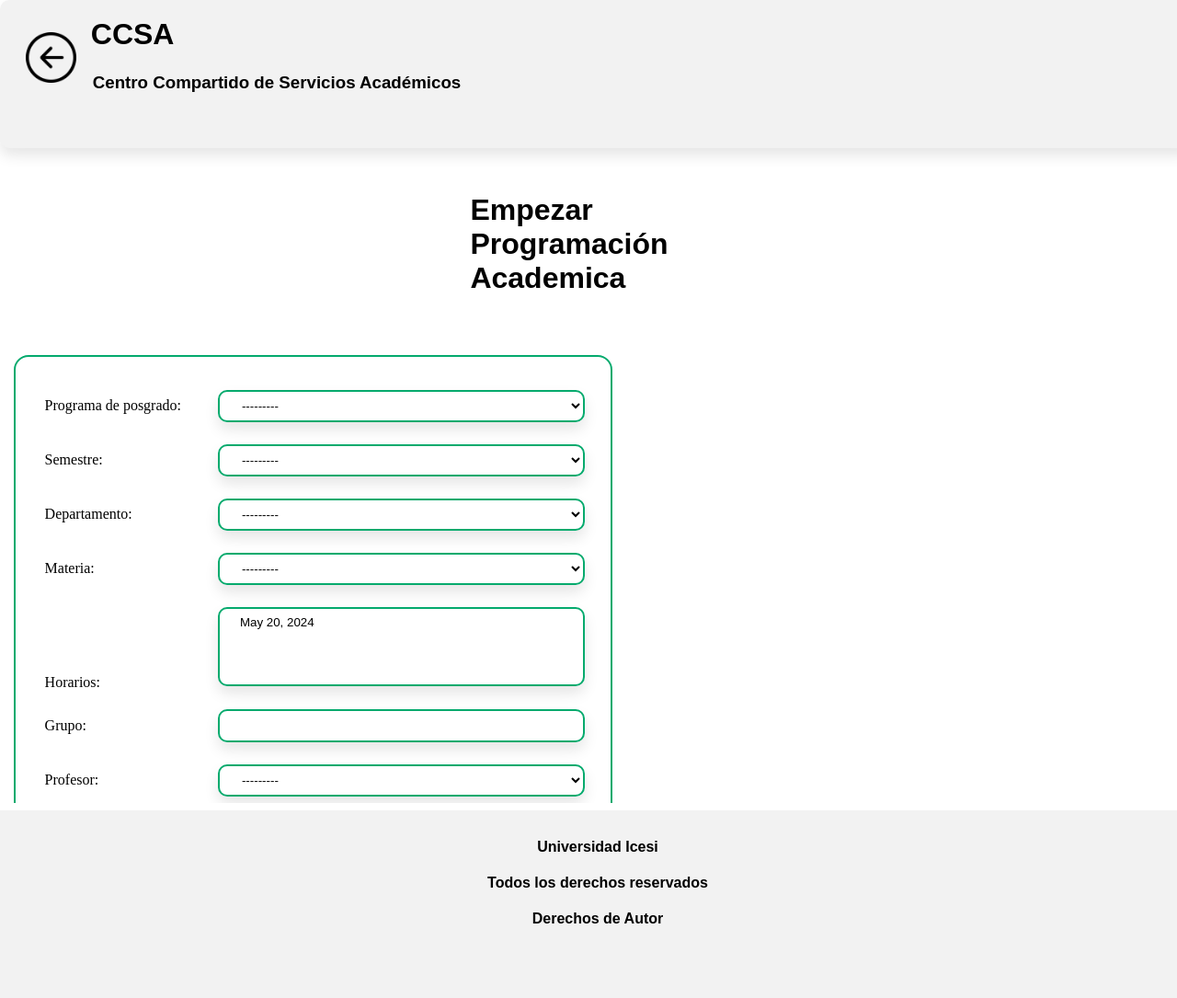
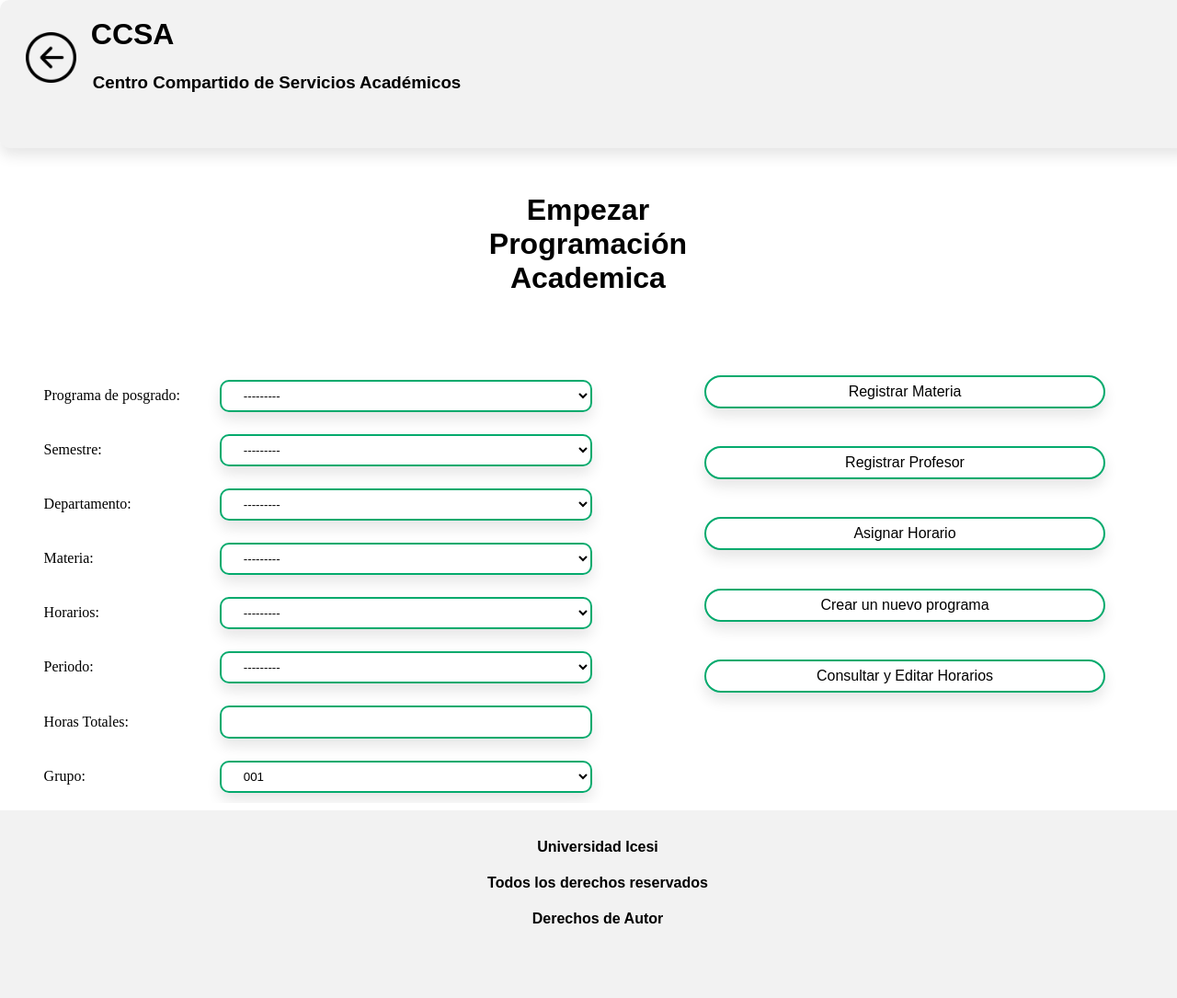
Before and after one commit to ICESI-PI1-2024A-G1/proyecto-t2, a Django app: page /index/programacion/ in a window 1280 px wide. Shown: the whole page at 92% size. Run offline with Django 5.2, Linux system fonts and the light colour scheme; data comes from the database, SQL or seed files in the repository; both versions use the stored data as it was after the commit.

Commit message:
JSCF/feat: "Updated forms, templates, views, and models in CCSApp; added new fields and relationships; modified existing code for programacion academica and informe programacion."

```diff
--- a/code/CCSApp/forms.py
+++ b/code/CCSApp/forms.py
@@ -133,6 +133,9 @@ class CrearProgramaAcademico(forms.Form):
 
         return cleaned_data
 
+from django import forms
+from .models import Programa_de_posgrado, Semestre, Departamento, Materia, Horario, Profesor
+
 class ProgramacionAcademicaForm(forms.Form):
     programa_de_posgrado = forms.ModelChoiceField(
         label="Programa de posgrado",
@@ -149,37 +152,120 @@ class ProgramacionAcademicaForm(forms.Form):
         queryset=Departamento.objects.all(),
         widget=forms.Select(attrs={'class': 'form-control2'})
     )
-    # No necesitas este campo, ya que las horas totales no son un valor que se seleccione
-    # horas = forms.FloatField(label='Horas totales', widget=forms.Select(attrs={'class': 'form-control2'}))
     materia = forms.ModelChoiceField(
         label="Materia",
-        queryset=Materia.objects.none(),  # Inicialmente vacío, se llenará dinámicamente
+        queryset=Materia.objects.all(),
         widget=forms.Select(attrs={'class': 'form-control2', 'id': 'id_materia'})
     )
-
-    horario_choices = [(horario.id_horario, horario.fecha_inicio_horario) for horario in Horario.objects.all()]
-    horarios = forms.ChoiceField(
+    horario = forms.ModelChoiceField(
         label="Horarios",
-        choices=horario_choices,
-        widget=forms.SelectMultiple(attrs={'class': 'form-control2'})
+        queryset=Horario.objects.all(),
+        widget=forms.Select(attrs={'class': 'form-control2', 'id': 'id_horario'})
     )
-
-    grupo = forms.CharField(
-        max_length=10,
+    periodo = forms.ModelChoiceField(
+        label="Periodo",
+        queryset=Periodo.objects.all(),
+        widget=forms.Select(attrs={'class': 'form-control2', 'id': 'id_periodo'})
+    )
+    horas = forms.FloatField(
+        label='Horas Totales',
+        widget=forms.NumberInput(attrs={'class': 'form-control2', 'id': 'id_horas'})
+    )
+    grupo = forms.ChoiceField(
+        choices=[('001', '001'), ('002', '002'), ('003', '003'), ('004', '004')],
         label="Grupo",
-        widget=forms.TextInput(attrs={'class': 'form-control2'})  # Cambiamos a TextInput
+        widget=forms.Select(attrs={'class': 'form-control2', 'id': 'id_grupo'})
     )
-
     profesor = forms.ModelChoiceField(
         label="Profesor",
         queryset=Profesor.objects.all(),
         widget=forms.Select(attrs={'class': 'form-control2'})
     )
+    num_creditos = forms.IntegerField(
+        label='Número de Créditos',
+        widget=forms.HiddenInput(),
+        required=False
+    )
+    modalidad = forms.CharField(
+        label='Modalidad',
+        widget=forms.HiddenInput(),  # Campo oculto
+        initial='Presencial'  # Puedes definir un valor por defecto si es necesario
+    )
+    tipo_de_contrato = forms.CharField(
+        label='Tipo de Contrato',
+        widget=forms.HiddenInput(),  # Campo oculto
+        initial='N/A'  # Puedes definir un valor por defecto si es necesario
+    )
+    ciudad = forms.CharField(
+        label='Ciudad',
+        widget=forms.HiddenInput(),  # Campo oculto
+        initial='Ciudad Ejemplo'  # Puedes definir un valor por defecto si es necesario
+    )
+    correo_electronico = forms.EmailField(
+        label='Correo Electrónico',
+        widget=forms.HiddenInput(),  # Campo oculto
+        initial='correo@ejemplo.com'  # Puedes definir un valor por defecto si es necesario
+    )
+    telefono = forms.CharField(
+        label='Teléfono',
+        widget=forms.HiddenInput(),  # Campo oculto
+        initial='123456789'  # Puedes definir un valor por defecto si es necesario
+    )
+    fecha_de_clase = forms.DateField(
+        label='Fecha de Clase',
+        widget=forms.HiddenInput(),  # Campo oculto
+        initial='2023-01-01'  # Puedes definir un valor por defecto si es necesario
+    )
+    estado_de_contrato = forms.CharField(
+        label='Estado de Contrato',
+        widget=forms.HiddenInput(),  # Campo oculto
+        initial='Activo'  # Puedes definir un valor por defecto si es necesario
+    )
+    fecha_elab_contrato = forms.CharField(
+        label='Fecha Elaboración de Contrato',
+        widget=forms.HiddenInput(),  # Campo oculto
+        initial='N/A'  # Puedes definir un valor por defecto si es necesario
+    )
+    num_contrato = forms.CharField(
+        label='Número de Contrato',
+        widget=forms.HiddenInput(),  # Campo oculto
+        initial='N/A'  # Puedes definir un valor por defecto si es necesario
+    )
+    listas_mosaicos = forms.CharField(
+        label='Listas y Mosaicos',
+        widget=forms.HiddenInput(),  # Campo oculto
+        initial='N/A'  # Puedes definir un valor por defecto si es necesario
+    )
+    entrega_notas = forms.CharField(
+        label='Entrega de Notas',
+        widget=forms.HiddenInput(),  # Campo oculto
+        initial='N/A'  # Puedes definir un valor por defecto si es necesario
+    )
+    intu_canvas = forms.CharField(
+        label='Intu Canvas',
+        widget=forms.HiddenInput(),  # Campo oculto
+        initial='N/A'  # Puedes definir un valor por defecto si es necesario
+    )
+    tiquetes = forms.CharField(
+        label='Tiquetes',
+        widget=forms.HiddenInput(),  # Campo oculto
+        initial='N/A'  # Puedes definir un valor por defecto si es necesario
+    )
+    hotel = forms.CharField(
+        label='Hotel',
+        widget=forms.HiddenInput(),  # Campo oculto
+        initial='N/A'  # Puedes definir un valor por defecto si es necesario
+    )
+    viaticos = forms.CharField(
+        label='Viáticos',
+        widget=forms.HiddenInput(),  # Campo oculto
+        initial='N/A'  # Puedes definir un valor por defecto si es necesario
+    )
 
     def clean(self):
         cleaned_data = super().clean()
 
-        # Get the selected faculty instance
+        # Obtener las instancias seleccionadas
         selected_programa = cleaned_data.get('programa_de_posgrado')
         selected_semestre = cleaned_data.get('semestre')
         selected_departamento = cleaned_data.get('departamento')
@@ -187,25 +273,26 @@ class ProgramacionAcademicaForm(forms.Form):
         selected_horario = cleaned_data.get('horario')
         selected_grupo = cleaned_data.get('grupo')
         selected_profesor = cleaned_data.get('profesor')
+        selected_horas = cleaned_data.get('horas')
 
+        # Validar las opciones seleccionadas
+        if not all([selected_programa, selected_semestre, selected_departamento, selected_materia, selected_horario, selected_grupo, selected_profesor, selected_horas]):
+            raise forms.ValidationError('Seleccione una opción válida en todos los campos.')
 
-        selected = (selected_semestre,  selected_departamento, selected_programa, selected_materia, selected_horario, selected_profesor, selected_grupo)
+        # Obtener el número de créditos de la materia seleccionada
+        if selected_materia:
+            cleaned_data['num_creditos'] = selected_materia.creditos_materia
 
-        # Validate the selected faculty
-        if not selected:
-            raise forms.ValidationError('Seleccione una opcion valida')
+        if selected_horario:
+            cleaned_data['modalidad'] = selected_horario.modalidad
+            cleaned_data['fecha_de_clase'] = selected_horario.fecha_inicio_horario
 
-        # Update the cleaned data with the faculty instance
-        cleaned_data['semestre'] = selected_semestre
-        cleaned_data['departamento'] = selected_departamento
-        cleaned_data['programa_de_posgrado'] = selected_programa
-        cleaned_data['materia'] = selected_materia
-        cleaned_data['horario'] = selected_horario
-        cleaned_data['grupo'] = selected_grupo
-        cleaned_data['profesor'] = selected_profesor
+        if selected_profesor:
+            cleaned_data['correo_electronico'] = selected_profesor.correo_electronico
+            cleaned_data['telefono'] = selected_profesor.telefono
+            cleaned_data['tipo_de_contrato'] = selected_profesor.cedula_profesor
 
         return cleaned_data
-
 
 class CrearMallaCurricular(forms.Form):
     nombre_malla = forms.CharField(label="Nombre", max_length=255)
--- a/code/CCSApp/templates/Semestre/programacion_academica.html
+++ b/code/CCSApp/templates/Semestre/programacion_academica.html
@@ -35,15 +35,21 @@
             <div class="intermed">
                 <h1>Empezar Programación Academica</h1>
             </div>
-          <div class="intermed-bloq">
+            <div class="intermed-bloq-container">
                 <form method="POST" class="form-1" enctype="multipart/form-data" id="programacionForm">
                     {% csrf_token %}
                     {{ form.as_p }}
                     <div class="buttondiv">
                         <button type="submit" class="btn-1">Continuar</button>
-                <button class="btn-1" type="button" onclick="redirigirAsignarHorario()">Asignar Horario</button>
                     </div>
                 </form>
+                <div class="side-buttons">
+                    <button class="btn-1" type="button" onclick="redirigirRegistrarMateria()">Registrar Materia</button>
+                    <button class="btn-1" type="button" onclick="redirigirRegistrarProfesor()">Registrar Profesor</button>
+                    <button class="btn-1" type="button" onclick="redirigirAsignarHorario()">Asignar Horario</button>
+                    <button class="btn-1" type="button" onclick="redirigirNuevoPrograma()"> Crear un nuevo programa</button>
+                    <button class="btn-1" type="button" onclick="redirigirConsultarHorario()">Consultar y Editar Horarios</button>
+                  </div>
             </div>
             {% if error %}
             <div class="error-message">
@@ -52,6 +58,7 @@
             {% endif %}
         </div>
       </div>
+
       <div id="modal-confirmacion" class="modal">
         <div class="modal-contenido">
           <span class="cerrar-modal" onclick="cerrarModal()">&times;</span>
@@ -78,11 +85,13 @@
       const programaSelect = document.getElementById('id_programa_de_posgrado');
       const semestreSelect = document.getElementById('id_semestre');
       const materiaSelect = document.getElementById('id_materia');
+      const horarioSelect = document.getElementById('id_horario');
       const csrfToken = document.querySelector('[name=csrfmiddlewaretoken]').value;
 
       if (programaSelect && semestreSelect && materiaSelect) {
         programaSelect.addEventListener('change', updateMateriaOptions);
         semestreSelect.addEventListener('change', updateMateriaOptions);
+        materiaSelect.addEventListener('change', updateHorarioOptions);
 
         function updateMateriaOptions() {
           const programaId = programaSelect.value;
@@ -113,11 +122,39 @@
           }
         }
 
+        function updateHorarioOptions() {
+          const materiaId = materiaSelect.value;
+
+          if (materiaId) {
+            fetch(`/index/programacion/filtrar_horarios/?materia=${materiaId}`, {
+              headers: {
+                'X-CSRFToken': csrfToken
+              }
+            })
+            .then(response => response.json())
+            .then(horarios => {
+              horarioSelect.innerHTML = '<option value="">---------</option>';
+
+              horarios.forEach(horario => {
+                const option = document.createElement('option');
+                option.value = horario.id_horario;
+                option.text = `${horario.fecha_inicio_horario} ${horario.hora_inicio_horario} - ${horario.hora_final_horario}`;
+                horarioSelect.add(option);
+              });
+            })
+            .catch(error => {
+              console.error('Error al obtener horarios:', error);
+            });
+          } else {
+            horarioSelect.innerHTML = '<option value="">---------</option>';
+          }
+        }
         updateMateriaOptions();
       } else {
         console.error('No se encontraron los elementos del formulario necesarios para el filtrado.');
       }
     });
+
   </script>
 </body>
 <script>
--- a/code/CCSApp/templates/static/css/empezar_programacion.css
+++ b/code/CCSApp/templates/static/css/empezar_programacion.css
@@ -147,7 +147,6 @@ button {
 }
 
 .button {
-    /* Alinear los botones con los campos de texto */
     padding-left: 90px; /* mismo tamaño que los elementos de la etiqueta */
 }
 
@@ -156,7 +155,6 @@ button {
     margin-top: 40px;
     margin-bottom: 5px;
     margin-right: 10px;
-    /* background-color: #28C985; */
     width: 5%;
     height: 10%;
     justify-content: center;
@@ -168,23 +166,19 @@ button {
     margin-top: 10px;
     margin-bottom: 5px;
     margin-right: 10px;
-    /* background-color: #28C985; */
     width: 22%;
     justify-content: center;
     font-family: 'Poppins', Arial, sans-serif; /* Poppins como primera opción, luego Arial, y finalmente una fuente genérica */
 
  }
 
-.form-1 {
-    /* Centrar el formulario en la página */
-    margin: 0 auto;
-    margin-right: 48%;
-    width: 48%;
-    /* Esquema del formulario */
+ .form-1 {
+    margin: 0; /* Eliminamos los márgenes para que el formulario use todo el espacio disponible */
+    width: 100%; /* Aseguramos que el formulario use el 100% del ancho disponible */
     padding: 1em;
     border-radius: 1em;
-    /* background: #f9f9f9; */
-    border: 2px solid #04AA6D;
+    /* border: 2px solid #04AA6D; */
+    /* background-color: #999; */
 }
 
 .btn-1{
@@ -198,7 +192,7 @@ button {
     background-color: #28C985;
     border-radius: 2rem;
     border:0.7px solid #000000c8;
-    /* border: #ccc; */
+    border: #ccc;
 }
 
 .btn-1 {
@@ -224,12 +218,13 @@ button {
 .buttondiv2{
     display: flex;
     justify-content: center;
-    /* background-color: #04AA6D; */
-    width: 35%;
+    background-color: #04AA6D;
+    width: 50%;
+    height: 50%;
     margin-left: 36%;
     top: 50%;
     left: 50%;
-    transform: translate(30%, -143%);
+    transform: translate(50%, 60%);
 }
 
 .bloq-mid{
@@ -239,10 +234,6 @@ button {
     top: 48%;
     left: 50%;
     transform: translate(-50%, -50%);
-    /* background-color: #28C985; */
-    /* border: 2px solid #04AA6D; */
-    /* border-radius: 10px;
-    box-shadow: 0px 8px 15px rgba(0, 0, 0, 0.1); */
     overflow-y: scroll;
     width: 100%;
     height: 64.8%;
@@ -260,36 +251,32 @@ button {
 }
 
 .bloq-mid label {
- width: 30%; /* Ancho de la etiqueta */
- /* background-color: #04AA6D; */
- text-align: left; /* Alineación del texto a la izquierda */
+ width: 30%;
+ text-align: left;
  margin-left: 2.5%;
 }
 
 .intermed {
     position: relative;
-    top: 20px; /* Ajusta este valor según lo que necesites */
+    top: 20px; /* Ajusta este valor según sea necesario para colocar el contenedor 'intermed' en la posición deseada */
     left: 38%;
-    margin-left: 25px; /* Ajusta este valor según lo que necesites */
-    margin-bottom: 25px;
-    float: top; /* Esta propiedad no existe, ¿quizás quisiste decir "float: left;"? */
-    width: 25%;
-    height: 30px;
-    /* background-color: #04AA6D; */
-    font-family: 'Poppins', Arial, sans-serif; /* Poppins como primera opción, luego Arial, y finalmente una fuente genérica */
-
+    margin-left: 25px;
+    width: 20%;
+    height: 20%;
+    font-family: 'Poppins', Arial, sans-serif;
+    text-align: center;
 }
 
-.intermed-bloq {
+/* .intermed-bloq {
     position: relative;
-    width: 100%; /* Ancho del contenedor de input en píxeles */
-    /* background-color: #04AA6D; */
-    /* left: calc(50% - 200px); */
-    top: 20%;
+    width: 100%;
+    height: 100%;
+    top: 10%;
     border-radius: 10px;
-}
+    background-color: aqua;
+} */
 
-.intermed-bloq .form-control2{
+.intermed-bloq-container .form-control2{
     width: 65%;
     height: 50%;
     background-color: transparent;
@@ -301,7 +288,7 @@ button {
     margin-bottom: 4px;
 }
 
-.intermed-bloq .form-control{
+.intermed-bloq-container .form-control{
     width: 65%;
     height: 50%;
     background-color: transparent;
@@ -311,9 +298,16 @@ button {
     padding: 7px 20px;
 }
 
+.intermed-bloq-container {
+    display: flex;
+    justify-content: space-between;
+    /* background-color: #04AA6D; */
+    width: 100%;
+    margin-top: 30px; /* Añade un margen superior para separar del contenedor 'intermed' */
+    padding: 1em; /* Añade un relleno si es necesario para un mejor aspecto */
+}
+
 .bloq-sup{
-    /* display: flex;
-    align-items: center; */
     position: fixed;
     left: 0;
     width: 100%;
@@ -323,6 +317,20 @@ button {
     /* border: 2px solid #04AA6D; */
     border-radius: 10px;
     box-shadow: 0px 8px 15px rgba(0, 0, 0, 0.1);
+}
+
+.side-buttons {
+    display: flex;
+    flex-direction: column;
+    gap: 10px;
+    width: 100%; /* Ajustamos el ancho del contenedor de botones laterales */
+}
+
+.side-buttons .btn-1 {
+    width: 70%; /* Ajustamos el ancho de los botones laterales para que sean un poco menos anchos */
+    margin: 0 auto; /* Centramos los botones dentro del contenedor */
+    box-sizing: border-box; /* Aseguramos que el padding y el border se incluyan en el ancho */
+    margin-top: 5%;
 }
 
 .bloq-inf {
--- a/code/CCSApp/urls.py
+++ b/code/CCSApp/urls.py
@@ -7,6 +7,7 @@ urlpatterns = [
 
     #Experimental no tocar
     path('index/programacion/filtrar_materias/', views.filtrar_materias, name='filtrar_materias'),
+    path('index/programacion/filtrar_horarios/', views.filtrar_horarios, name='filtrar_horarios'),
 
     path('', views.log_in),
     path('register_us/', views.register_us),
--- a/code/CCSApp/views.py
+++ b/code/CCSApp/views.py
@@ -1,3 +1,4 @@
+import collections
 from django.forms import ValidationError
 from django.shortcuts import render, redirect, get_object_or_404
 from django.http import HttpResponse, JsonResponse
@@ -214,6 +215,11 @@ def filtrar_materias(request):
 
     return JsonResponse(list(materias), safe=False)  # Retornamos JSON
 
+def filtrar_horarios(request):
+    materia_id = request.GET.get('materia')
+    horarios = Horario.objects.filter(materia_id=materia_id)
+    horarios_list = list(horarios.values('id_horario', 'fecha_inicio_horario', 'hora_inicio_horario', 'hora_final_horario'))
+    return JsonResponse(horarios_list, safe=False)
 
 def buscar_materia(request):
     if request.method == 'POST':
@@ -518,7 +524,7 @@ def programs_csv(request):
     ws = wb.active
 
     # Escribir el encabezado
-    headers = ['PROGRAMA', 'COD BANNER', 'DEPT', 'HORAS', 'NUM. CREDITOS', 'PERIODO', 'MATERIA', 'MODALIDAD', 'GRUPO', 'DOCENTE', 'C.C', 'TIPO DE CONTRATO', 'CIUDAD', 'EMAIL', 'TELEFONO', 'FECHA DE CLASE', 'HORARIO', 'ESTADO DE CONTRATO', 'FECHA ELAB. DE CONTRATO', 'No. CONTRATO', 'LISTAS - MOSAICOS', 'ENTREGA DE NOTAS', 'INTU/CANVAS', 'TIQUETES', 'HOTEL', 'VIATICOS']
+    headers = ['PROGRAMA', 'COD BANNER', 'DEPT', 'HORAS', 'NUM. CREDITOS', 'PERIODO', 'MATERIA', 'MODALIDAD', 'GRUPO', 'DOCENTE', 'C.C', 'TIPO DE CONTRATO', 'CIUDAD', 'EMAIL', 'FECHA DE CLASE', 'TELEFONO', 'HORARIO', 'ESTADO DE CONTRATO', 'FECHA ELAB. DE CONTRATO', 'No. CONTRATO', 'LISTAS - MOSAICOS', 'ENTREGA DE NOTAS', 'INTU/CANVAS', 'TIQUETES', 'HOTEL', 'VIATICOS']
     ws.append(headers)
 
     # Iterar sobre los programas y escribir los datos en el archivo Excel
@@ -678,20 +684,54 @@ def editar_espacio(request, espacio_codigo):
         form = EditarEspacio(instance=espacio)
     return render(request, 'Editar/editar_espacio.html', {'form': form})
 
+import uuid
+
+def generate_cod_banner():
+    return str(uuid.uuid4())[:20]  # Recorta el UUID a 20 caracteres
+
+from collections.abc import Iterable  # Importa Iterable desde collections.abc
+
 def crear_programacion_academica(request):
     if request.method == 'POST':
-        form = ProgramacionAcademicaForm(request.POST)  # Maneja datos del POST
+        form = ProgramacionAcademicaForm(request.POST)
         if form.is_valid():
-            programacion_academica = ProgramacionAcademicaForm(
-                programa_de_posgrado =form.cleaned_data['programa_de_posgrado'],
-                semestre =form.cleaned_data['semestre'],
-                departamento =form.cleaned_data['departamento'],
-                estado_programa = form.cleaned_data['estado_programa'],
-                materia =form.cleaned_data['materia'],
-                horario =form.cleaned_data['horario'],
-                grupo =form.cleaned_data['grupo'],
-                profesor = form.cleaned_data['profesor'])
+            programacion_academica = ProgramacionAcademica(
+                programa_de_posgrado=form.cleaned_data['programa_de_posgrado'],
+                cod_banner=generate_cod_banner(),
+                departamento=form.cleaned_data['departamento'],
+                horas=form.cleaned_data['horas'],
+                periodo=form.cleaned_data['periodo'],
+                num_creditos=form.cleaned_data['num_creditos'],
+                modalidad=form.cleaned_data['modalidad'],
+                grupo=form.cleaned_data['grupo'],
+                docente=form.cleaned_data['profesor'],
+                tipo_de_contrato=form.cleaned_data['tipo_de_contrato'],
+                ciudad=form.cleaned_data['ciudad'],
+                correo_electronico=form.cleaned_data['correo_electronico'],
+                telefono=form.cleaned_data['telefono'],
+                fecha_de_clase=form.cleaned_data['fecha_de_clase'],
+                estado_de_contrato=form.cleaned_data['estado_de_contrato'],
+                fecha_elab_contrato=form.cleaned_data['fecha_elab_contrato'],
+                num_contrato=form.cleaned_data['num_contrato'],
+                listas_mosaicos=form.cleaned_data['listas_mosaicos'],
+                entrega_notas=form.cleaned_data['entrega_notas'],
+                intu_canvas=form.cleaned_data['intu_canvas'],
+                tiquetes=form.cleaned_data['tiquetes'],
+                hotel=form.cleaned_data['hotel'],
+                viaticos=form.cleaned_data['viaticos'],
+                semestre=form.cleaned_data['semestre'],
+            )
             programacion_academica.save()
+
+            # Handle ManyToMany relationships
+            programacion_academica.materia.set([form.cleaned_data['materia']])  # Assuming it's a single selection
+
+            # Assuming form.cleaned_data['horario'] is a ManyToManyField
+            if isinstance(form.cleaned_data['horario'], Iterable):
+                programacion_academica.horario.set(form.cleaned_data['horario'])
+            else:
+                programacion_academica.horario.set([form.cleaned_data['horario']])
+
             return redirect('/index')  # Redirigir a alguna vista después de guardar el formulario
     else:
         form = ProgramacionAcademicaForm()
@@ -755,7 +795,7 @@ class InformeProgramacion(TemplateView):
         ws.title = 'Hoja1'
 
         # Escribir el encabezado
-        headers = ['PROGRAMA', 'COD BANNER', 'DEPT', 'HORAS', 'NUM. CREDITOS', 'PERIODO', 'MATERIA', 'MODALIDAD', 'GRUPO', 'DOCENTE', 'C.C', 'TIPO DE CONTRATO', 'CIUDAD', 'EMAIL', 'TELEFONO', 'FECHA DE CLASE', 'HORARIO', 'ESTADO DE CONTRATO', 'FECHA ELAB. DE CONTRATO', 'No. CONTRATO', 'LISTAS - MOSAICOS', 'ENTREGA DE NOTAS', 'INTU/CANVAS', 'TIQUETES', 'HOTEL', 'VIATICOS']
+        headers = ['PROGRAMA', 'COD BANNER', 'SEMESTRE', 'DEPT', 'HORAS', 'NUM. CREDITOS', 'PERIODO', 'MATERIA', 'MODALIDAD', 'GRUPO', 'DOCENTE', 'C.C', 'CIUDAD', 'EMAIL', 'TELEFONO', 'FECHA DE CLASE', 'HORARIO', 'ESTADO DE CONTRATO', 'TIPO DE CONTRATO', 'FECHA ELAB. DE CONTRATO', 'No. CONTRATO', 'LISTAS - MOSAICOS', 'ENTREGA DE NOTAS', 'INTU/CANVAS', 'TIQUETES', 'HOTEL', 'VIATICOS']
         ws.append(headers)
 
         # Aplicar formato al encabezado
@@ -767,6 +807,7 @@ class InformeProgramacion(TemplateView):
             data_row = [
                 registro.programa_de_posgrado.nombre_programa,
                 registro.cod_banner,
+                registro.semestre.nombre_semestre,
                 registro.departamento.id_departamento,
                 registro.horas,
                 registro.num_creditos,
```
Also changed, not shown: code/db.sqlite3. Lines whose indentation alone changed are shown as unchanged.
